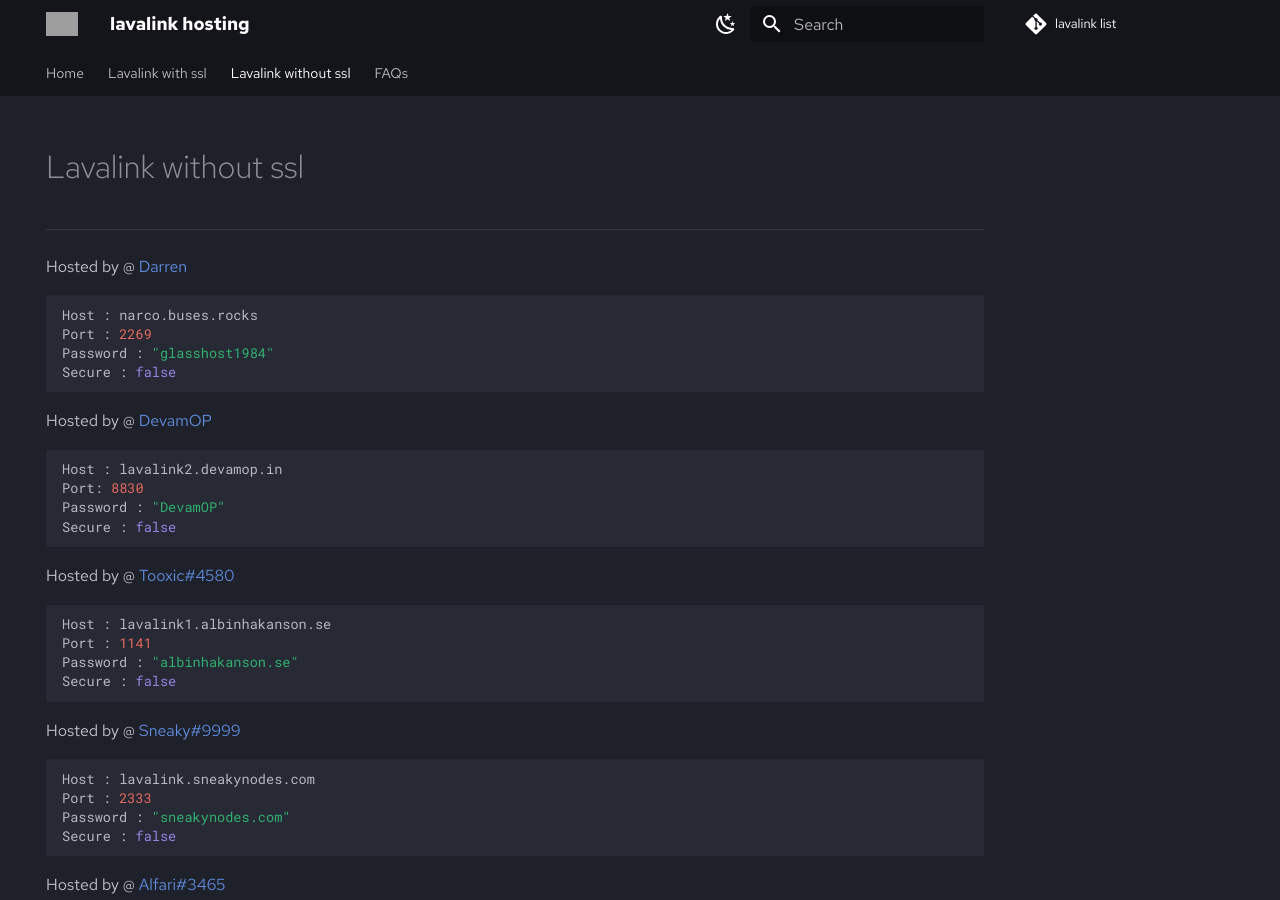
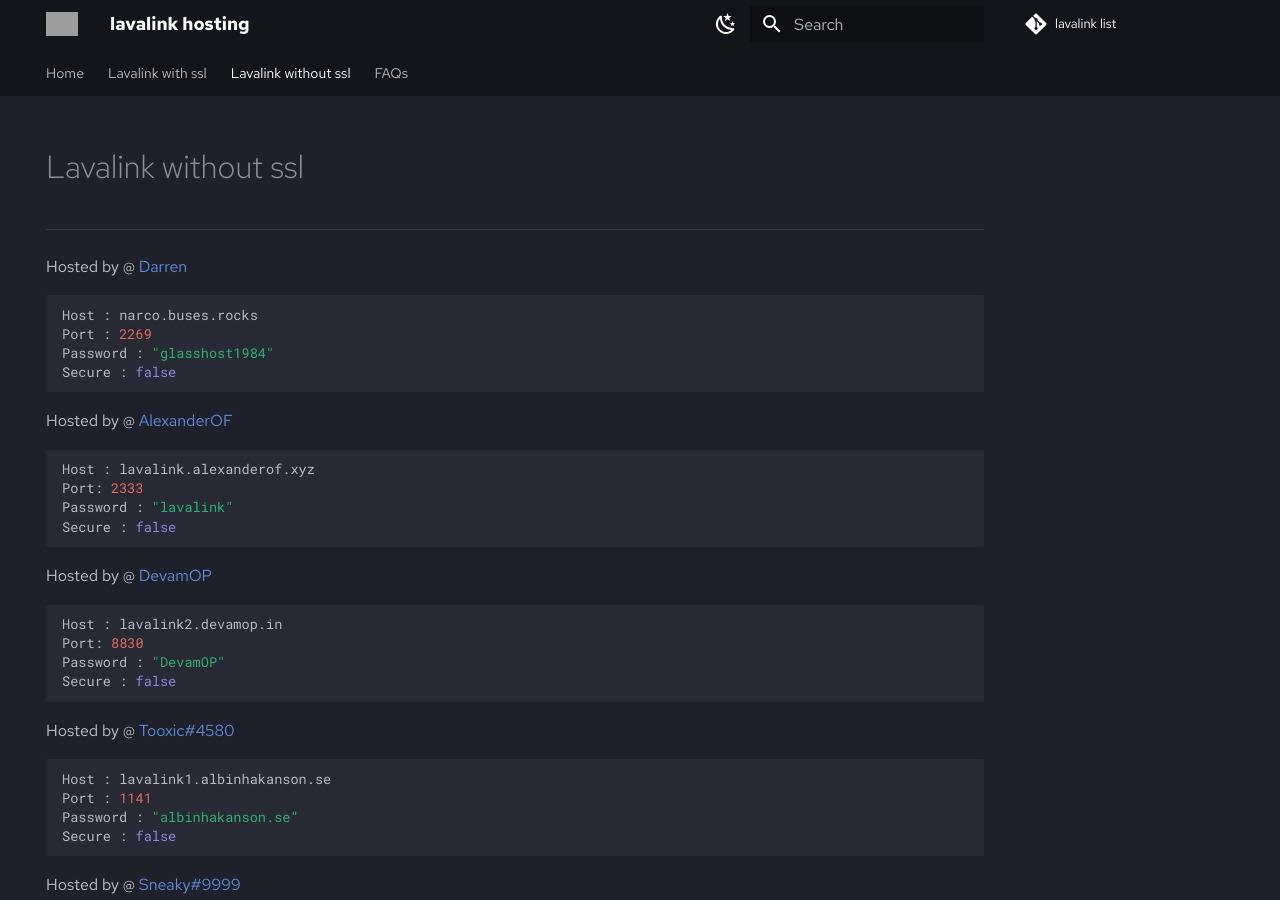
Before and after one commit to DarrenOfficial/lavalink-list, an MkDocs documentation site: the page built from docs/NoSSL/lavalink-without-ssl.md, in a window 1280 px wide and 900 px high. Built offline with MkDocs 1.6.1 and Material for MkDocs 9.7.7, drawn with Linux system fonts in a browser that asks for light colours; comment, search, counter and statistics services are not loaded; grey boxes are pictures that could not be loaded.

Commit message:
Add a lavalink server

````diff
--- a/docs/NoSSL/lavalink-without-ssl.md
+++ b/docs/NoSSL/lavalink-without-ssl.md
@@ -12,6 +12,14 @@ Hosted by @ [Darren](https://open.spotify.com/track/4TuNI3WEMyLQAKRMJmcQdA)
 Host : narco.buses.rocks
 Port : 2269
 Password : "glasshost1984"
+Secure : false
+```
+
+Hosted by @ [AlexanderOF](https://www.alexanderof.xyz)
+```bash
+Host : lavalink.alexanderof.xyz
+Port: 2333
+Password : "lavalink"
 Secure : false
 ```
 
````
